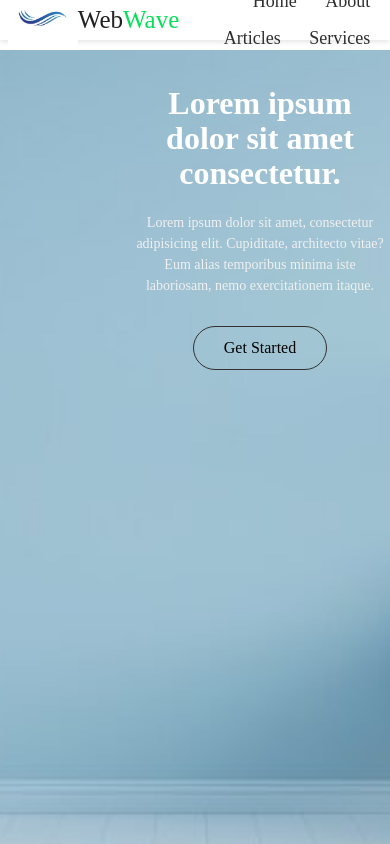
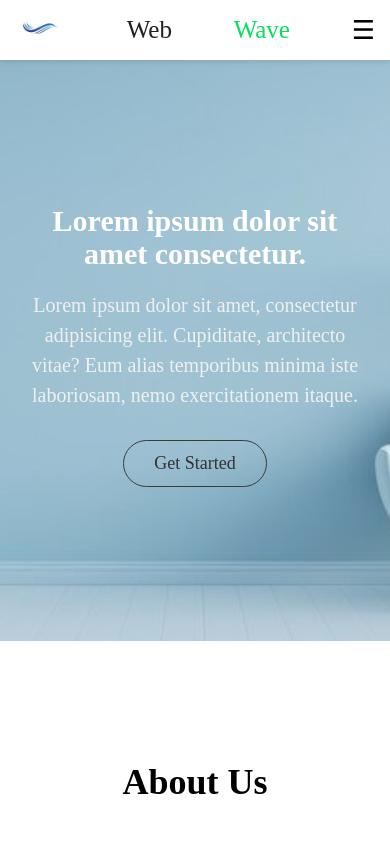
Before and after one commit to AbhiramiAppukuttan/IT-Fest, a plain HTML site: page index.html in a window 390 px wide. Shown: the top 844 px of the page. Drawn offline with Linux system fonts and the light colour scheme.

Commit message:
Website updated

```diff
--- a/index.html
+++ b/index.html
@@ -20,6 +20,14 @@
   </a>
   <span style="color: rgb(34, 32, 32); font-size: 25px;">Web</span>
   <span style="color: #08df5a;font-size: 25px;">Wave</span>
+
+  <!-- Hidden Checkbox -->
+  <input type="checkbox" id="menu-toggle">
+
+  <!-- Label acts as Hamburger Icon -->
+  <label for="menu-toggle" class="menu-icon">☰</label>
+
+  <!-- Navigation Links -->
   <div class="nav-links">
     <ul>
       <li><a href="index.html">Home</a></li>
@@ -29,6 +37,14 @@
     </ul>
   </div>
 </nav>
+
+
+  <script>
+    function toggleMenu() {
+      const nav = document.getElementById("nav-links");
+      nav.classList.toggle("show");
+    }
+  </script>
 
   <!-- Hero Content Left Side -->
   <div class="hero-content">
@@ -156,7 +172,7 @@
       <li><a href="services.html">Services</a></li>
     </ul>
   </div>
-  <p class="footer-bottom">© 2025 Campus Ledger | Student Attendance Management System</p>
+  <p class="footer-bottom">© 2025 Web-Wave | Lorem ipsum dolor sit amet.</p>
 </footer>
 
 </body>
--- a/style.css
+++ b/style.css
@@ -33,7 +33,10 @@ nav {
 }
 
 nav img {
-  width: 70px;
+  height: 60px;                /* desktop logo height */
+  width: auto;
+  object-fit: contain;
+  transition: all 0.3s ease;
 }
 
 .nav-links {
@@ -55,12 +58,116 @@ nav img {
    color: rgb(48, 46, 46);
 }
 
+.menu-icon {
+  display: none;
+  font-size: 28px;
+  cursor: pointer;
+}
+
+#menu-toggle {
+  display: none;
+}
+
+
+
+@media(max-width: 900px) {
+  .nav-links {
+    position: absolute;
+    background: white;
+    top: 50px;
+    right: 0;
+    width: 100%;
+    height: 0;
+    overflow: hidden;
+    text-align: center;
+    transition: height 0.4s ease;
+    box-shadow: 0 2px 6px rgba(0,0,0,0.2);
+    height: 0;                     /* Hidden initially */
+    transition: height 0.4s ease;  /* Smooth open/close */
+  }
+
+  .nav-links ul {
+    flex-direction: column;
+    margin: 0;
+    padding: 0;
+  }
+
+  .nav-links ul li {
+    display: block;
+    padding: 15px;
+  }
+
+  .nav-links.show {
+    height: 250px;  /* visible when toggled */
+  }
+
+  .menu-icon {
+    display: block;
+    color: #000;
+  }
+
+  .nav-links.show {
+    height: 250px;  /* Visible */
+  }
+
+  /* Show hamburger on mobile */
+  .menu-icon {
+    display: block;
+    color: #000;
+  }
+
+  #menu-toggle:checked ~ .nav-links {
+    height: 250px;
+  }
+
+  nav {
+    height: 60px;              /* slightly shorter navbar */
+    padding: 0 15px;
+  }
+
+  nav img {
+    height: 50px;              /* smaller logo */
+  }
+
+}
+
+@media (max-width: 600px) {
+  nav {
+    height: 60px;              /* smaller navbar height */
+  }
+
+  nav img {
+    height: 40px;              /* smaller logo */
+  }
+
+  .menu-icon {
+    font-size: 26px;           /* make toggle icon balanced */
+  }
+}
+
+
 /* Hero Content */
+/* Header Banner Section */
+.header {
+  width: 100%;
+  min-height: 100vh; /* full screen height */
+  background-image: url(./image/home.jpg);
+  background-size: cover;           /* scales image to fill */
+  background-position: center;      /* centers image */
+  background-repeat: no-repeat;     /* prevents repeating */
+  background-attachment: fixed;     /* gives smooth parallax effect (optional) */
+  display: flex;
+  align-items: center;
+  justify-content: flex-start;
+  position: relative;                /* below navbar */
+}
+
+
+/* Hero content text */
 .hero-content {
   max-width: 600px;
   color: white;
   padding-left: 100px;
-  padding-top: 10%;
 }
 
 .hero-content h1 {
@@ -77,12 +184,12 @@ nav img {
   color: #f0f0f0;
 }
 
-/* Button */
+/* Button styling */
 .hero-btn {
   display: inline-block;
   background: transparent;
-  border: 1px solid rgb(51, 49, 49);
-  color: black;
+  border: 1px solid rgb(59, 59, 59);
+  color:#333;
   font-size: 18px;
   font-weight: 500;
   padding: 12px 30px;
@@ -92,41 +199,43 @@ nav img {
 }
 
 .hero-btn:hover {
-  color: #000;
-  font-weight: 500;
+  background: rgba(255, 255, 255, 0.1);
   transform: translateY(-3px);
+  color: #111;
 }
-
 
 
 /* Responsive */
 @media (max-width: 900px) {
   .header {
-    padding-left: 30px;
-    text-align: center;
-    justify-content: center;
-  }
-  .hero-content h1 {
-    font-size: 40px;
-  }
-  .hero-content .hero-subtitle {
-    font-size: 16px;
+    background-position: top center; /* focus top area */
+    background-attachment: scroll;   /* improves mobile performance */
+    min-height: 80vh;
   }
 }
 
+/* Mobile */
 @media (max-width: 600px) {
+  .header {
+    background-size: cover;
+    background-position: center center;
+    background-attachment: scroll;
+    min-height: 70vh; /* smaller height for mobile */
+  }
+
+  .hero-content {
+    text-align: center;
+    padding: 0 20px;
+  }
+
   .hero-content h1 {
-    font-size: 32px;
+    font-size: 30px;
   }
-  .hero-content .hero-subtitle {
-    font-size: 14px;
-  }
-  .hero-btn {
-    padding: 12px 30px;
-    font-size: 16px;
+
+  .hero-content p {
+    font-size: 15px;
   }
 }
-
 
 /* About Section */
 .about {
@@ -173,8 +282,6 @@ nav img {
   padding: 0 20px;
 }
 
-
-
 .about-content p {
   font-size: 18px;
   line-height: 1.8;
@@ -214,11 +321,18 @@ nav img {
 
   .about-content {
     padding: 20px 0;
+     align-items: center;
+    text-align: center;
   }
 
   .about-image img {
     max-height: 300px;
   }
+
+  .about-btn {
+    margin: 15px auto 0 auto; /* centers the button */
+  }
+
 }
 
 /* Article section */
@@ -350,17 +464,6 @@ nav img {
   margin-bottom: 20px;
 }
 
-.services-text ul {
-  list-style: disc inside;
-  margin-bottom: 20px;
-}
-
-.services-text ul li {
-  font-size: 16px;
-  color: #444;
-  margin-bottom: 10px;
-}
-
 /* Button */
 .services-btn {
   display: inline-block;
@@ -404,10 +507,6 @@ nav img {
   .services-container {
     flex-direction: column;
     text-align: center;
-  }
-
-  .services-text ul {
-    text-align: left;
   }
 
   .services-text, .services-video {
```
Also changed, not shown: about.html (+1 -1 lines), articles.html (+1 -1 lines), services.html (+1 -1 lines). Lines whose indentation alone changed are shown as unchanged.
